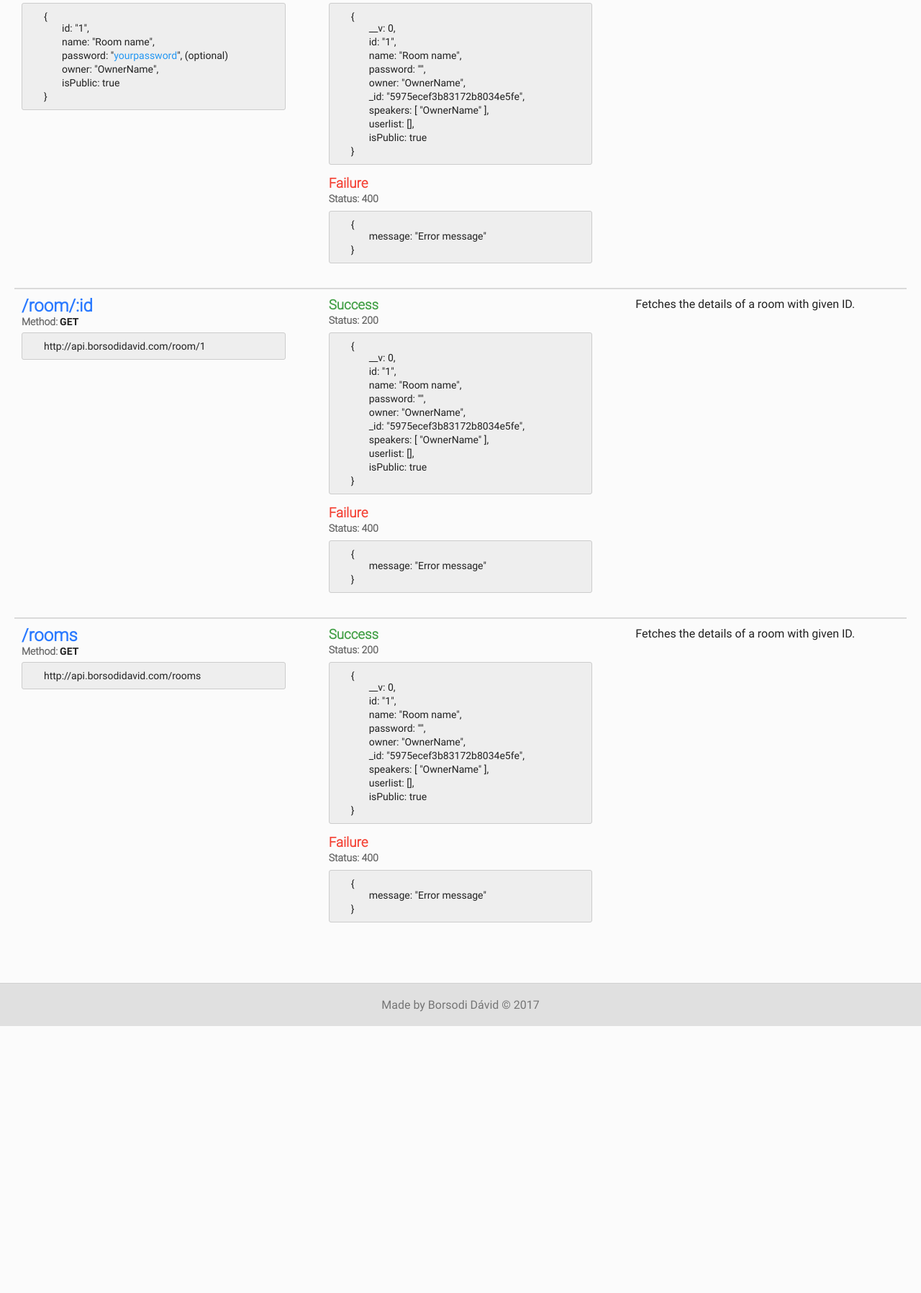
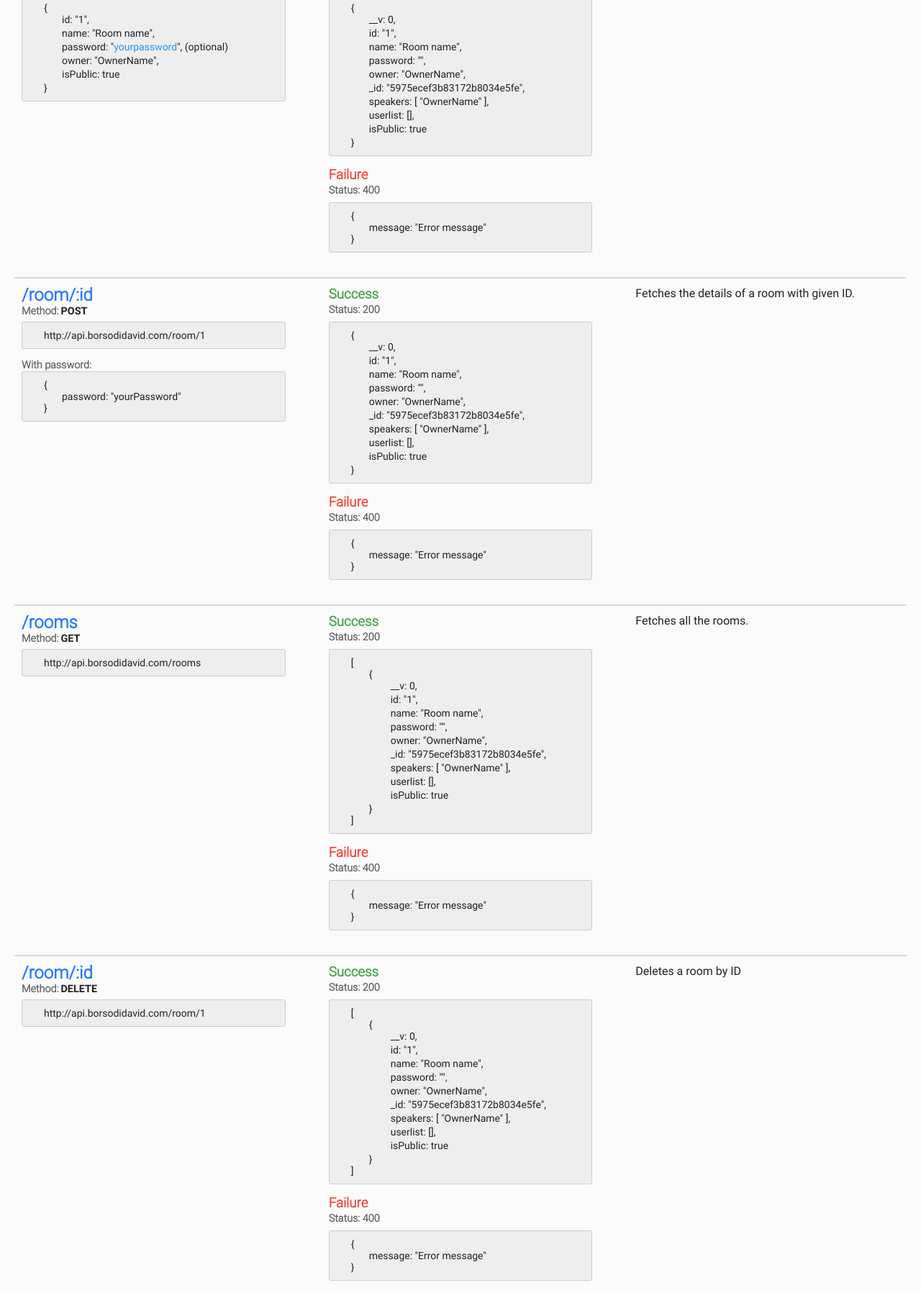
Before and after one commit to corteno/music-app-api, a website: page public/index.html in a window 1280 px wide. Shown: the part 827-2624 px from the top of the page at 72% size. Before the commit the page ends 2253 px from the top, so only its background shows below. Drawn offline with Linux system fonts and the light colour scheme.

Commit message:
- Finished existing API endpoints and documentation - Need to implement password encryption on client(!) or server - Need to implement password (reset and room password reset?)

```diff
--- a/package.json
+++ b/package.json
@@ -9,11 +9,13 @@
   "author": "Borsodi Dávid",
   "license": "ISC",
   "dependencies": {
+    "bcryptjs": "^2.4.3",
     "bluebird": "^3.5.0",
     "body-parser": "^1.17.2",
     "cors": "^2.8.4",
     "express": "^4.15.3",
     "g": "^2.0.1",
+    "md5": "^2.2.1",
     "mongodb": "^2.2.30",
     "mongoose": "^4.11.4",
     "nodemon": "^1.11.0",
--- a/public/index.html
+++ b/public/index.html
@@ -23,11 +23,14 @@
                 <h4 class="route-box-subtitle">Method: <span>POST</span></h4>
             </div>
             <pre class="route-example col">
-                <span class="route-example-span">{</span>
-                <div class="route-example-div">username: "yourUsername",</div>
-                <div class="route-example-div">email: "yourEmail@email.com",</div>
-                <div class="route-example-div">password: "yourPassword"</div>
-                <span class="route-example-span">}</span>
+                <span class="indent-one">{</span>
+                <div class="indent-two col">
+                    <p class="route-example-div">username: "yourUsername",</p>
+                    <p class="route-example-div">email: "yourEmail@email.com",</p>
+                    <p class="route-example-div">password: "yourPassword"</p>
+                </div>
+
+                <span class="indent-one">}</span>
             </pre>
         </div>
 
@@ -41,7 +44,7 @@
 
             <pre class="route-example col">
                 <span class="route-example-span">{</span>
-                <div class="route-example-div">message: "User created"</div>
+                <div class="indent-two">message: "User created"</div>
                 <span class="route-example-span">}</span>
             </pre>
 
@@ -53,7 +56,7 @@
 
             <pre class="route-example col">
                 <span class="route-example-span">{</span>
-                <div class="route-example-div">message: "Error message"</div>
+                <div class="indent-two">message: "Error message"</div>
                 <span class="route-example-span">}</span>
             </pre>
 
@@ -78,8 +81,11 @@
             </div>
             <pre class="route-example col">
                 <span class="route-example-span">{</span>
+                <div class="indent-two col">
                     <div class="route-example-div">username: "yourUsername",</div>
                     <div class="route-example-div">password: "yourPassword"</div>
+                </div>
+
                 <span class="route-example-span">}</span>
             </pre>
         </div>
@@ -94,7 +100,7 @@
 
             <pre class="route-example col">
                 <span class="route-example-span">{</span>
-                <div class="route-example-div">message: "Login successful"</div>
+                <div class="indent-two">message: "Login successful"</div>
                 <span class="route-example-span">}</span>
             </pre>
 
@@ -106,7 +112,7 @@
 
             <pre class="route-example col">
                 <span class="route-example-span">{</span>
-                <div class="route-example-div">message: "Invalid credentials"</div>
+                <div class="indent-two">message: "Invalid credentials"</div>
                 <span class="route-example-span">}</span>
             </pre>
 
@@ -130,13 +136,15 @@
                 <h4 class="route-box-subtitle">Method: <span>POST</span></h4>
             </div>
             <pre class="route-example col">
-                <span class="route-example-span">{</span>
+                <div class="indent-one">{</div>
+                    <div class="indent-two col">
                          <div class="route-example-div">id: "1",</div>
                         <div class="route-example-div">name: "Room name",</div>
                         <div class="route-example-div">password: "<span class="optional">yourpassword</span>", (optional)</div>
                         <div class="route-example-div">owner: "OwnerName",</div>
                         <div class="route-example-div">isPublic: true</div>
-                <span class="route-example-span">}</span>
+                    </div>
+                <div class="indent-one">}</div>
             </pre>
         </div>
 
@@ -149,7 +157,8 @@
             </div>
 
             <pre class="route-example col">
-                <span class="route-example-span">{</span>
+                <div class="indent-one">{</div>
+                <div class="indent-two col">
                     <div class="route-example-div">__v: 0,</div>
                     <div class="route-example-div">id: "1",</div>
                     <div class="route-example-div">name: "Room name",</div>
@@ -159,7 +168,8 @@
                     <div class="route-example-div">speakers: [ "OwnerName" ],</div>
                     <div class="route-example-div">userlist: [],</div>
                     <div class="route-example-div">isPublic: true</div>
-                <span class="route-example-span">}</span>
+                </div>
+                <div class="indent-one">}</div>
             </pre>
 
 
@@ -169,9 +179,9 @@
             </div>
 
             <pre class="route-example col">
-                <span class="route-example-span">{</span>
-                <div class="route-example-div">message: "Error message"</div>
-                <span class="route-example-span">}</span>
+                <div class="indent-one">{</div>
+                <div class="indent-two">message: "Error message"</div>
+                <div class="indent-one">}</div>
             </pre>
 
         </div>
@@ -191,10 +201,16 @@
         <div class="route-box col">
             <div class="route-title-wrapper col">
                 <h3 class="route-box-title route">/room/:id</h3>
-                <h4 class="route-box-subtitle">Method: <span>GET</span></h4>
+                <h4 class="route-box-subtitle">Method: <span>POST</span></h4>
             </div>
             <pre class="route-example col">
-                <span class="route-example-span">http://api.borsodidavid.com/room/1</span>
+                <span class="indent-one">http://api.borsodidavid.com/room/1</span>
+            </pre>
+            <h4 class="route-box-subtitle">With password:</h4>
+            <pre class="route-example col">
+                <span class="indent-one">{</span>
+                <div class="indent-two">password: "yourPassword"</div>
+                <span class="indent-one">}</span>
             </pre>
         </div>
 
@@ -207,7 +223,9 @@
             </div>
 
             <pre class="route-example col">
-                <span class="route-example-span">{</span>
+                <div class="indent-one">{</div>
+
+                <div class="indent-two col">
                     <div class="route-example-div">__v: 0,</div>
                     <div class="route-example-div">id: "1",</div>
                     <div class="route-example-div">name: "Room name",</div>
@@ -217,7 +235,8 @@
                     <div class="route-example-div">speakers: [ "OwnerName" ],</div>
                     <div class="route-example-div">userlist: [],</div>
                     <div class="route-example-div">isPublic: true</div>
-                <span class="route-example-span">}</span>
+                </div>
+                <div class="indent-one">}</div>
             </pre>
 
 
@@ -227,9 +246,9 @@
             </div>
 
             <pre class="route-example col">
-                <span class="route-example-span">{</span>
-                <div class="route-example-div">message: "Error message"</div>
-                <span class="route-example-span">}</span>
+                <div class="indent-one">{</div>
+                <div class="indent-two">message: "Error message"</div>
+                <div class="indent-one">}</div>
             </pre>
 
         </div>
@@ -265,7 +284,9 @@
             </div>
 
             <pre class="route-example col">
-                <span class="route-example-span">{</span>
+                <span class="indent-one">[</span>
+                <div class="indent-two">{</div>
+                    <div class="indent-three col">
                         <div class="route-example-div">__v: 0,</div>
                         <div class="route-example-div">id: "1",</div>
                         <div class="route-example-div">name: "Room name",</div>
@@ -275,7 +296,9 @@
                         <div class="route-example-div">speakers: [ "OwnerName" ],</div>
                         <div class="route-example-div">userlist: [],</div>
                         <div class="route-example-div">isPublic: true</div>
-                <span class="route-example-span">}</span>
+                    </div>
+                <div class="indent-two">}</div>
+                <span class="indent-one">]</span>
             </pre>
 
 
@@ -286,7 +309,7 @@
 
             <pre class="route-example col">
                 <span class="route-example-span">{</span>
-                <div class="route-example-div">message: "Error message"</div>
+                <div class="indent-two">message: "Error message"</div>
                 <span class="route-example-span">}</span>
             </pre>
 
@@ -294,7 +317,69 @@
 
         <div class="route-box">
             <p class="route-box-description">
-                Fetches the details of a room with given ID.
+                Fetches all the rooms.
+            </p>
+        </div>
+
+
+    </div>
+
+    <!-- /rooms DELETE -->
+    <div class="route-wrapper">
+
+        <div class="route-box col">
+            <div class="route-title-wrapper col">
+                <h3 class="route-box-title route">/room/:id</h3>
+                <h4 class="route-box-subtitle">Method: <span>DELETE</span></h4>
+            </div>
+            <pre class="route-example col">
+                <span class="route-example-span">http://api.borsodidavid.com/room/1</span>
+            </pre>
+        </div>
+
+
+        <div class="route-box col">
+
+            <div class="route-title-wrapper col">
+                <h3 class="route-box-title success">Success</h3>
+                <h4 class="route-box-subtitle">Status: 200</h4>
+            </div>
+
+            <pre class="route-example col">
+                <span class="indent-one">[</span>
+                <div class="indent-two">{</div>
+                    <div class="indent-three col">
+                        <div class="route-example-div">__v: 0,</div>
+                        <div class="route-example-div">id: "1",</div>
+                        <div class="route-example-div">name: "Room name",</div>
+                        <div class="route-example-div">password: "",</div>
+                        <div class="route-example-div">owner: "OwnerName",</div>
+                        <div class="route-example-div">_id: "5975ecef3b83172b8034e5fe",</div>
+                        <div class="route-example-div">speakers: [ "OwnerName" ],</div>
+                        <div class="route-example-div">userlist: [],</div>
+                        <div class="route-example-div">isPublic: true</div>
+                    </div>
+                <div class="indent-two">}</div>
+                <span class="indent-one">]</span>
+            </pre>
+
+
+            <div class="route-title-wrapper col">
+                <h3 class="route-box-title failure">Failure</h3>
+                <h4 class="route-box-subtitle">Status: 400</h4>
+            </div>
+
+            <pre class="route-example col">
+                <span class="route-example-span">{</span>
+                <div class="indent-two">message: "Error message"</div>
+                <span class="route-example-span">}</span>
+            </pre>
+
+        </div>
+
+        <div class="route-box">
+            <p class="route-box-description">
+                Deletes a room by ID
             </p>
         </div>
 
--- a/public/style/style.css
+++ b/public/style/style.css
@@ -2,6 +2,7 @@
     box-sizing: border-box;
     font-family: RobotoRegular;
     color: #212121;
+    -webkit-font-smoothing: antialiased;
 }
 
 body{
@@ -124,7 +125,7 @@ header{
 
 .route-box-subtitle{
     margin: 0;
-    font-size: 14px;
+    font-size: 0.9em;
     color: #616161;
     font-family: RobotoLight;
 }
@@ -168,13 +169,24 @@ header{
 
 
 .route-example-div {
-    margin-left: 45px;
     margin-bottom: 3px;
 }
 
 .route-box-description{
     width: 100%;
     line-height: 21px;
+}
+
+.indent-one{
+    margin-left: 20px;
+}
+
+.indent-two{
+    margin-left: 45px;
+}
+
+.indent-three{
+    margin-left: 75px;
 }
 
 
```
Also changed, not shown: server.js (+43 -6 lines), 2 other files. Lines whose indentation alone changed are shown as unchanged.
